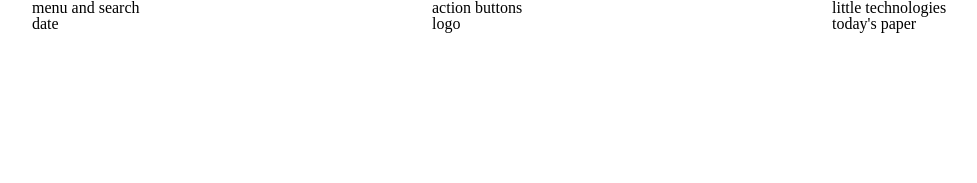
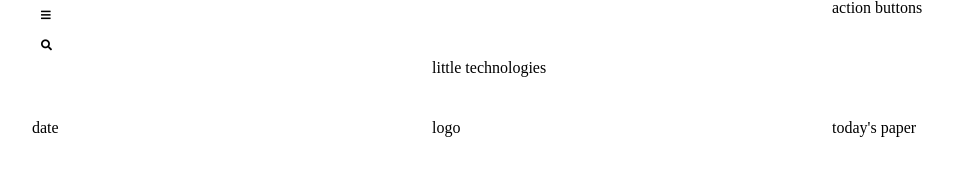
Before and after one commit to MisterNES/aa-times-project, a plain HTML site: page index.html in a window 1280 px wide. Shown: the whole page, without its empty margins (8-985 px from the left). Drawn offline with Linux system fonts and the light colour scheme.

Commit message:
search and menu icons

```diff
--- a/index.html
+++ b/index.html
@@ -1,6 +1,7 @@
 <!DOCTYPE html>
 <html lang="en">
 <head>
+    <link rel="stylesheet" href="https://use.fontawesome.com/releases/v5.0.12/css/all.css">
     <link rel="stylesheet" href="./stylesheets/main-styles.css">
     <meta charset="UTF-8">
     <meta http-equiv="X-UA-Compatible" content="IE=edge">
@@ -10,7 +11,14 @@
 <body>
     <header>
         <div class="masthead">
-            <div class="masthead__menu-and-search">menu and search</div>
+            <div class="masthead__menu-and-search">
+                <div class="masthead__buttons">
+                    <i class="fa fa-bars"></i>
+                </div>
+                <div class="masthead__buttons">
+                    <i class="fa fa-search"></i>
+                </div>
+            </div>
             <div class="masthead__actions">action buttons</div>
             <div class="masthead__technologies">little technologies</div>
             <div class="masthead__date">date</div>
--- a/stylesheets/components/masthead.css
+++ b/stylesheets/components/masthead.css
@@ -1,35 +1,47 @@
 .masthead {
     display: grid;
-    /* grid-template-rows: 1fr 1fr; */
+    grid-template-rows: 1fr 1fr 1fr;
     grid-template-columns: 1fr 1fr 1fr;
 }
 
 .masthead__menu-and-search{
-    grid-column-start: 1/span 1;
-    grid-row-start: 1/span 1;
+    grid-column: 1/ span 1;
+    grid-row: 1/ span 1;
 }
 
 .masthead__actions{
-    grid-column-start: 3/span 1;
-    grid-row-start: 1/span 1;
+    grid-column: 3/ span 1;
+    grid-row: 1/ span 1;
 }
 
 .masthead__technologies{
-    grid-column-start: 2/span 1;
-    grid-row-start: 2/span 3;
+    grid-column: 2/ span 1;
+    grid-row: 2/ span 1;
 }
 
 .masthead__date{
-    grid-column-start: 1/span 1;
-    grid-row-start: 3/span 1;
+    grid-column: 1/ span 1;
+    grid-row: 3/ span 1;
 }
 
 .masthead__logo{
-    grid-column-start: 2/span 1;
-    grid-row-start: 3/span 1;
+    grid-column: 2/ span 1;
+    grid-row: 3/ span 1;
 }
 
 .masthead__paper{
-    grid-column-start: 3/span 1;
-    grid-row-start: 3/span 1;
+    grid-column: 3/ span 1;
+    grid-row: 3/ span 1;
 }
+
+.masthead__buttons {
+    font-size: 11px;
+    padding-left: 9px;
+    padding-right: 9px;
+    padding-top: 7px;
+    padding-bottom: 7px;
+}
+
+.masthead__buttons:hover {
+    background-color: #f7f7f5;
+}
```
